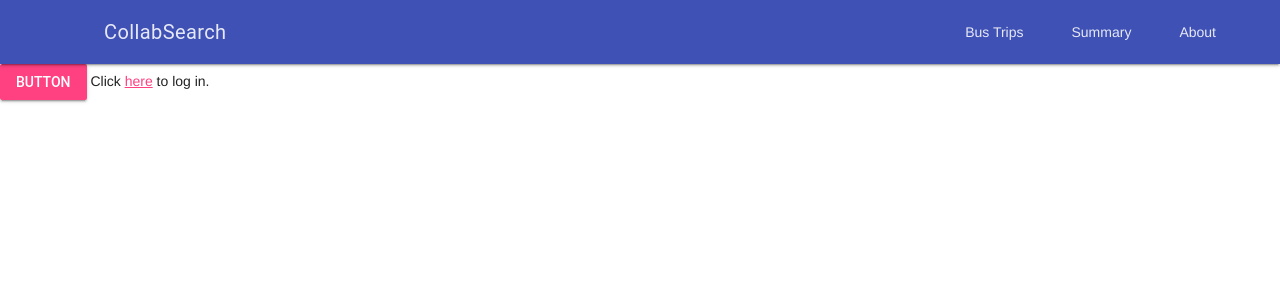
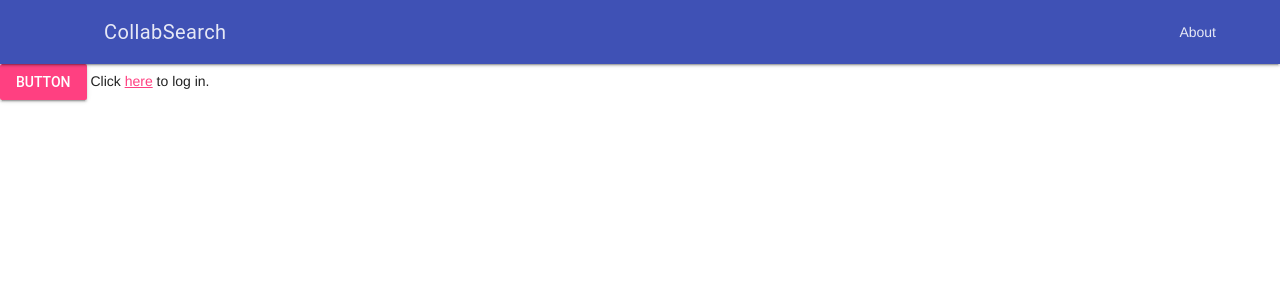
Before and after one commit to arthurmde/hackathon-ime-2017, a Flask app: template templates/home.html in a window 1280 px wide. Shown: the top 300 px of the page. Run offline with Flask 2, Linux system fonts and the light colour scheme; the template is opened without the code that fills it, so the values that code supplies are empty; parts of the project's set-up code (start-up, migrations or seed data) failed here and were passed over.

Commit message:
remove unneeded buttons from default template

```diff
--- a/templates/layout.html
+++ b/templates/layout.html
@@ -20,8 +20,6 @@
 					<div class="mdl-layout-spacer"></div>
 					<!-- Navigation. We hide it in small screens. -->
 					<nav class="mdl-navigation mdl-layout--large-screen-only">
-						<a class="mdl-navigation__link" href="/trips">Bus Trips</a>
-						<a class="mdl-navigation__link" href="/summary">Summary</a>
 						<a class="mdl-navigation__link" href="/about">About</a>
 					</nav>
 				</div>
@@ -31,8 +29,6 @@
 					<span class="mdl-layout-title">Bus Delays</span>
 				</a>
 				<nav class="mdl-navigation">
-					<a class="mdl-navigation__link" href="/trips">Bus Trips</a>
-					<a class="mdl-navigation__link" href="/summary">Summary</a>
 					<a class="mdl-navigation__link" href="/about">About</a>
 				</nav>
 			</div>
```
